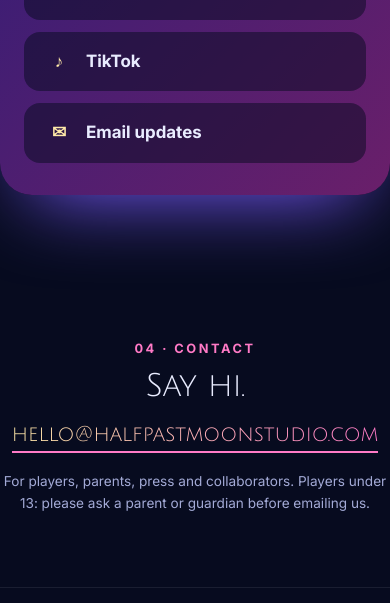
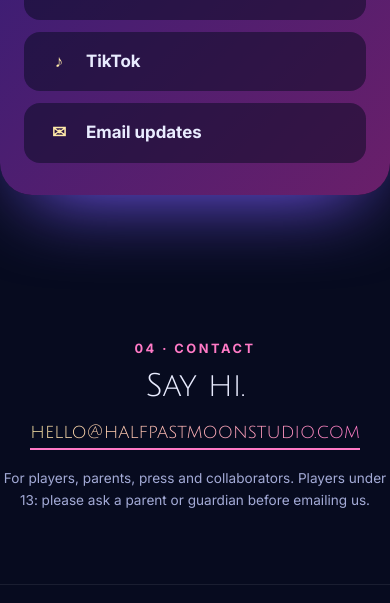
Before and after one commit to halfpastmoonstudio/website, a plain HTML site: page index.html in a window 390 px wide. Shown: the part 3182-3785 px from the top of the page. Drawn offline with Linux system fonts and the light colour scheme.

Commit message:
Contact email fits one line on phones (approved by Chris)

```diff
--- a/styles.css
+++ b/styles.css
@@ -51,7 +51,7 @@ section:not(.hero){padding:110px 0}
 .soc{display:flex;gap:12px;align-items:center;padding:16px 20px;border-radius:16px;background:rgba(7,11,31,.5);font-weight:700;transition:transform .2s,background .2s}
 .soc:hover{transform:translateX(6px);background:rgba(7,11,31,.8)}.soc span{width:30px;text-align:center;color:var(--moon)}
 .contact{text-align:center}
-.big-mail{display:inline-block;font-family:Julius,serif;font-size:clamp(1.3rem,4.4vw,3rem);background:linear-gradient(90deg,var(--moon),var(--pink));-webkit-background-clip:text;background-clip:text;color:transparent;border-bottom:2px solid var(--pink);word-break:break-all}
+.big-mail{display:inline-block;font-family:Julius,serif;font-size:clamp(.8rem,4.8vw,3rem);background:linear-gradient(90deg,var(--moon),var(--pink));-webkit-background-clip:text;background-clip:text;color:transparent;border-bottom:2px solid var(--pink);white-space:nowrap;max-width:100%}
 .small{font-size:.85rem;color:var(--mut);margin-top:18px}
 .foot{border-top:1px solid rgba(255,255,255,.08);padding:40px 0}
 .foot-in{display:flex;flex-wrap:wrap;justify-content:space-between;gap:16px;align-items:center}
```
